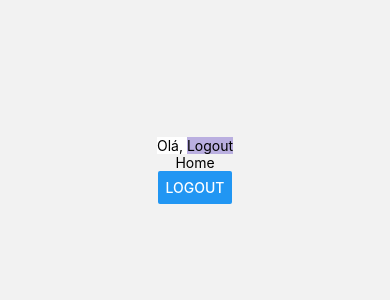
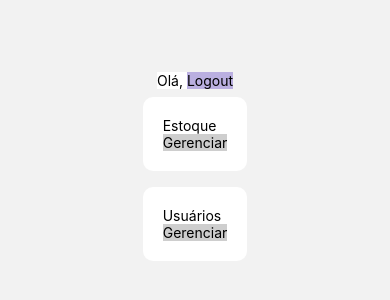
Before and after one commit to lppellin/movemed_react-native, a React Native app: screen /Home in a window 390 px wide. Shown: the part 252-552 px from the top of the page. Built offline with nearby package versions, Linux system fonts and the light colour scheme.

Commit message:
update home

```diff
--- a/src/screens/Home.tsx
+++ b/src/screens/Home.tsx
@@ -1,26 +1,14 @@
 import AsyncStorage from "@react-native-async-storage/async-storage";
 import { CommonActions, NavigationProp } from "@react-navigation/native";
 import { StatusBar } from "expo-status-bar";
-import { Button, Text } from "react-native";
+import { Button, Image, StyleSheet, Text, TouchableOpacity, View } from "react-native";
 import { SafeAreaView } from "react-native-safe-area-context";
 import Header from "../components/Header";
 
 export default function Home({ navigation }: { navigation: NavigationProp<any> }) {
 
 
-    const handleLogout = async () => {
-        await AsyncStorage.removeItem('userProfile');
-        await AsyncStorage.removeItem('userName');
 
-        console.log('user logged out');
-
-        navigation.dispatch(
-            CommonActions.reset({
-                index: 0,
-                routes: [{ name: 'Login' }],
-            })
-        );
-    };
 
 
     return (
@@ -28,12 +16,45 @@ export default function Home({ navigation }: { navigation: NavigationProp<any> }
 
             <StatusBar style="auto" />
 
-            <Header />
+            <Header navigation={navigation} />
 
-            <Text>Home</Text>
 
-            <Button title="logout" onPress={handleLogout} />
+            <View style={styles.card}>
+
+                <Image />
+
+                <Text>Estoque</Text>
+                <TouchableOpacity style={styles.btn}>
+                    <Text>Gerenciar</Text>
+                </TouchableOpacity>
+            </View>
+
+
+            <View style={styles.card}>
+
+                <Image />
+
+                <Text>Usuários</Text>
+                <TouchableOpacity style={styles.btn}>
+                    <Text>Gerenciar</Text>
+                </TouchableOpacity>
+            </View>
+
 
         </SafeAreaView>
     );
 }
+
+const styles = StyleSheet.create({
+    card: {
+        backgroundColor: '#fff',
+        padding: 20,
+        marginVertical: 8,
+        marginHorizontal: 16,
+        borderRadius: 10,
+    },
+
+    btn: {
+        backgroundColor: '#cecece',
+    }
+})
```
